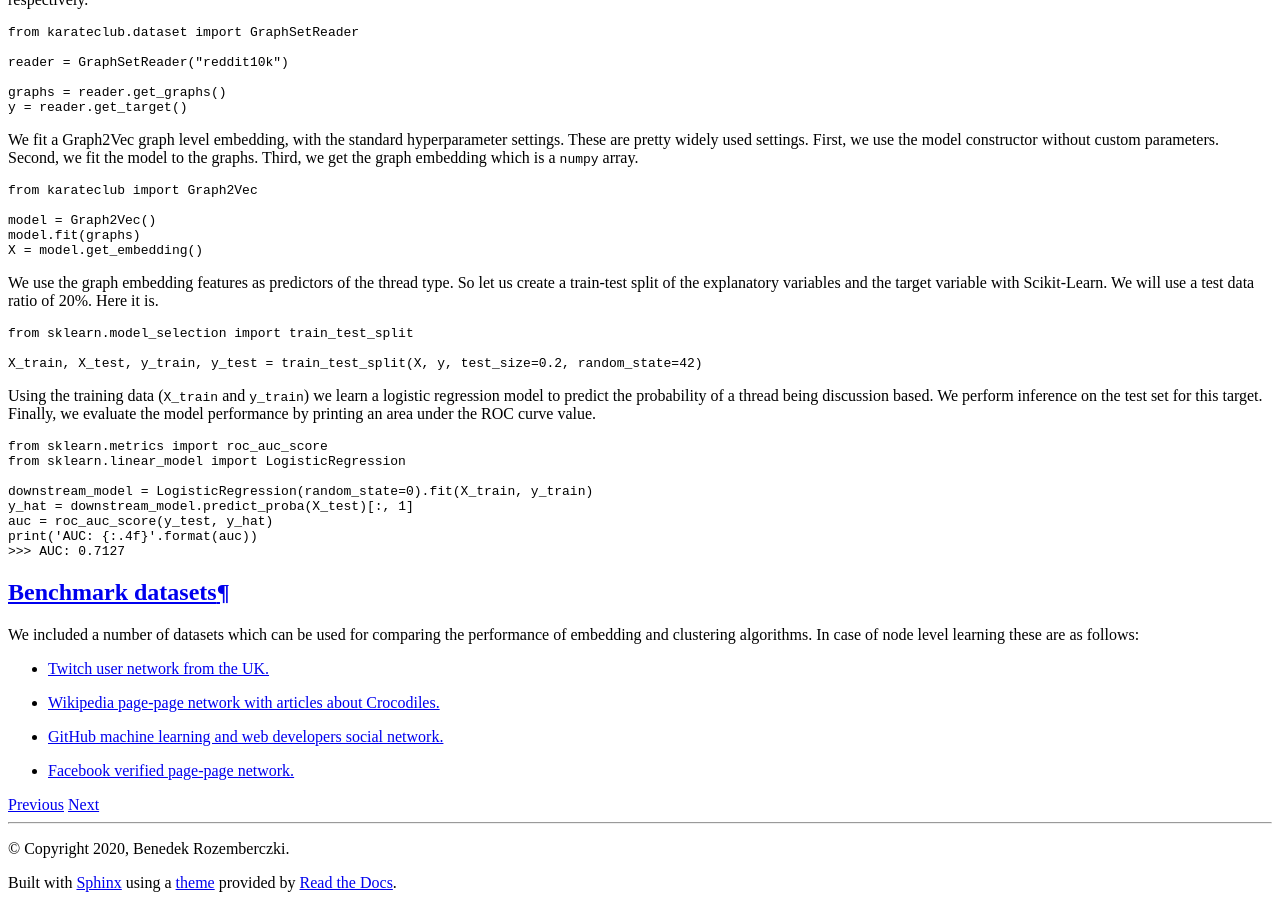
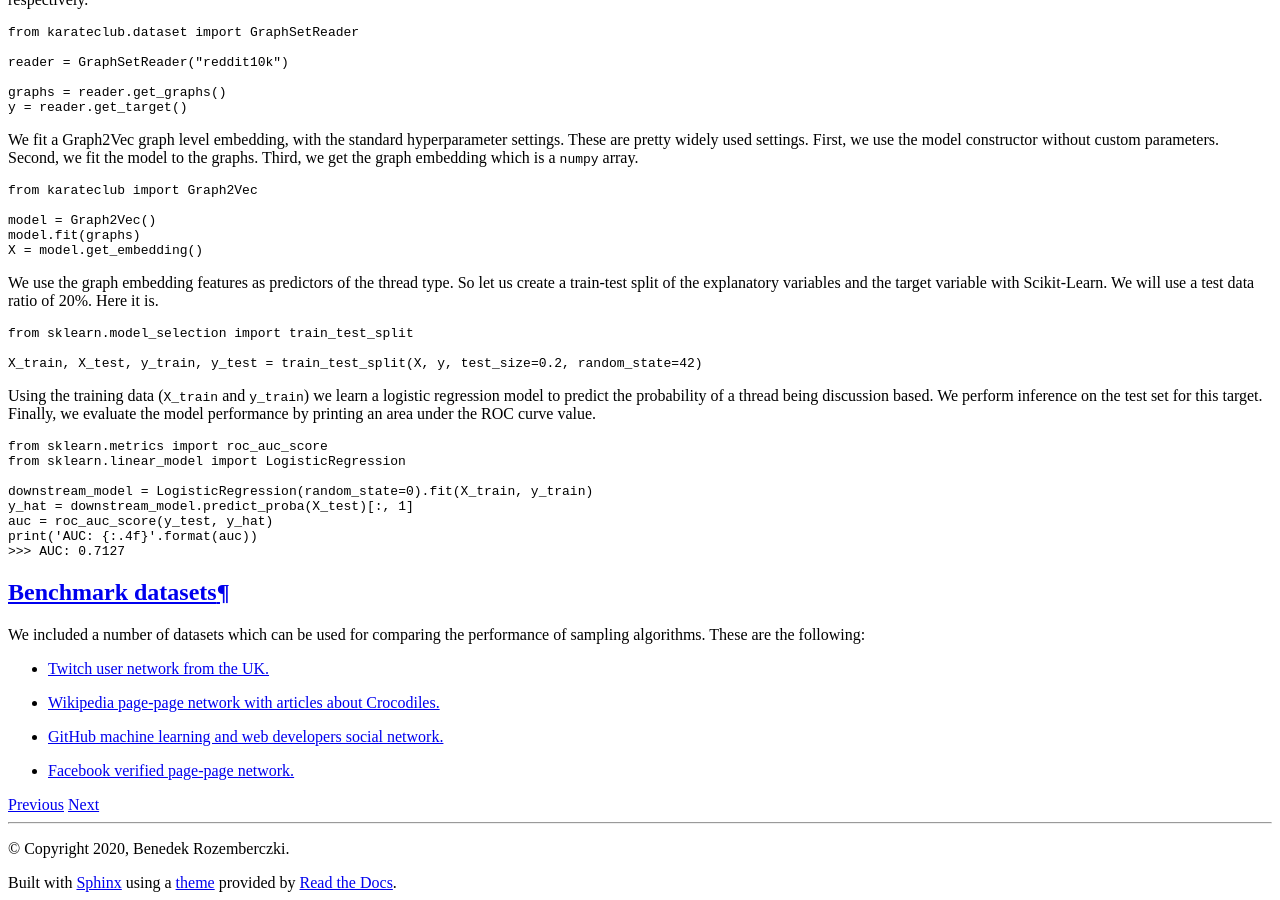
Before and after one commit to benedekrozemberczki/littleballoffur, a Sphinx documentation site: the page built from docs/source/notes/introduction.rst, in a window 1280 px wide and 900 px high, scrolled down 4036 px. Built offline with Sphinx 7.4.7 and the Read the Docs theme 2.0.0, drawn with Linux system fonts in a browser that asks for light colours; pages that are not in the unit, such as notebooks, are missing from menus.

Commit message:
Externals

```diff
--- a/docs/source/notes/introduction.rst
+++ b/docs/source/notes/introduction.rst
@@ -258,7 +258,7 @@ set for this target. Finally, we evaluate the model performance by printing an a
 Benchmark datasets
 ------------------
 
-We included a number of datasets which can be used for comparing the performance of embedding and clustering algorithms. In case of node level learning these are as follows:
+We included a number of datasets which can be used for comparing the performance of sampling algorithms. These are the following:
 
 - `Twitch user network from the UK. <https://arxiv.org/abs/1909.13021>`_
 - `Wikipedia page-page network with articles about Crocodiles. <https://arxiv.org/abs/1909.13021>`_
```
